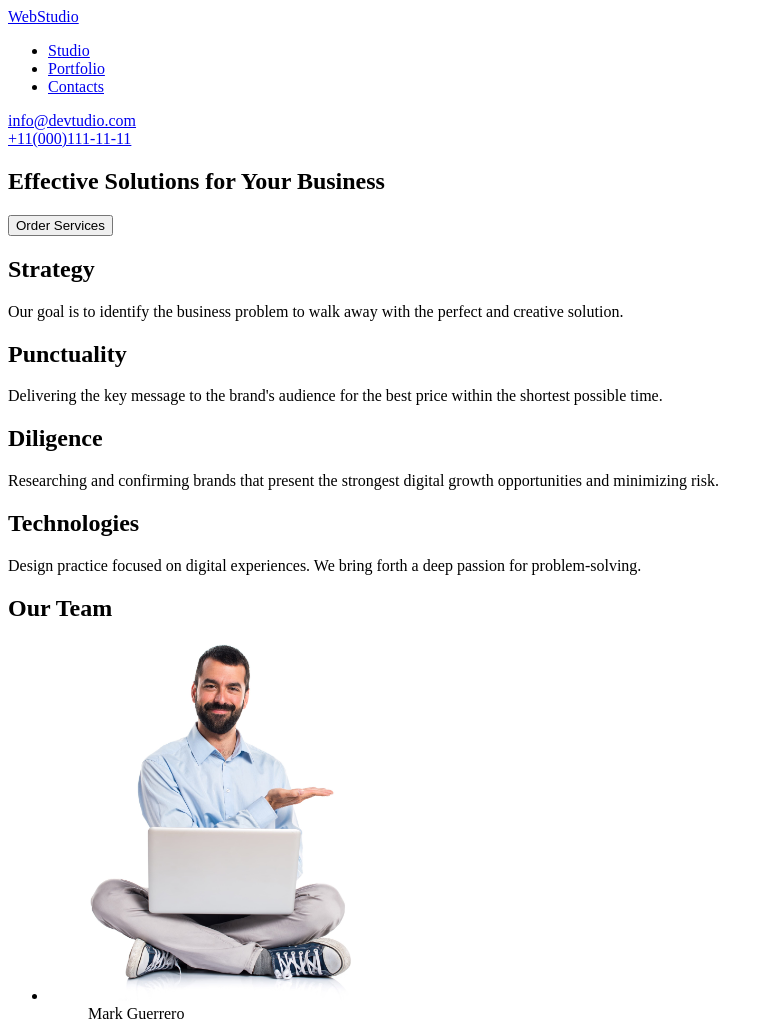
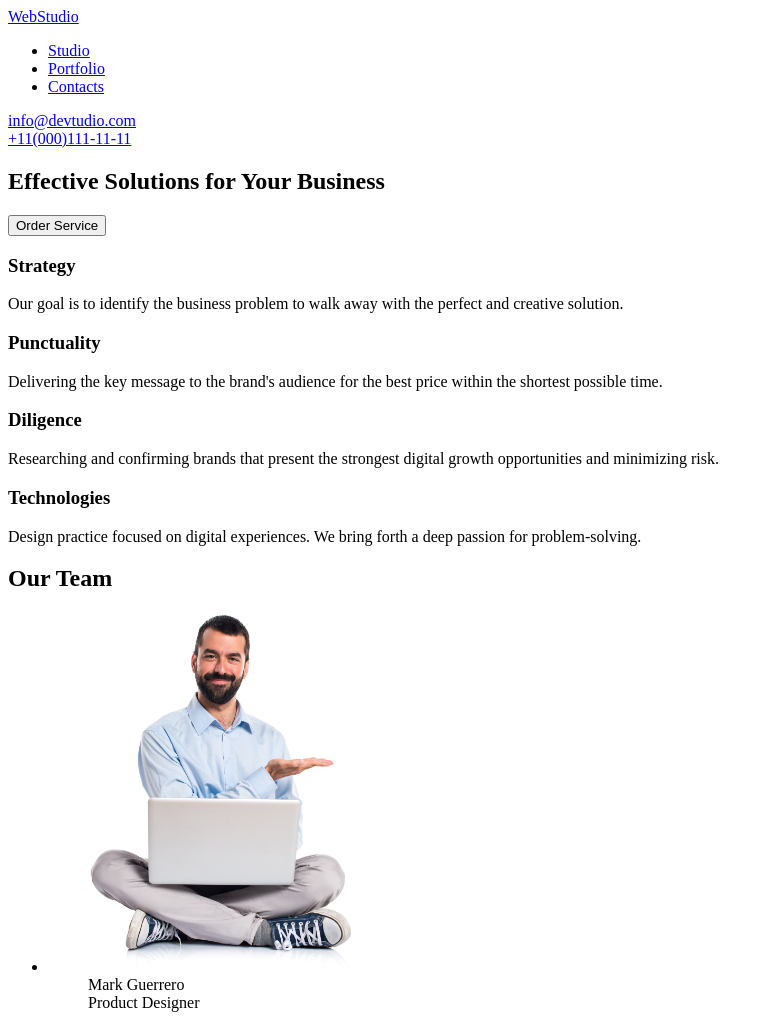
Before and after one commit to habibecinar/goit-markup-hw-01, a plain HTML site: page index.html in a window 1280 px wide. Shown: the top 1019 px of the page, without its empty margins (0-773 px from the left). Drawn offline with Linux system fonts and the light colour scheme.

Commit message:
homework

```diff
--- a/index.html
+++ b/index.html
@@ -26,22 +26,22 @@
     <main>
         <section id="title-main">
             <h1>Effective Solutions  for Your Business</h1>
-            <button>Order Services</button>
+            <button>Order Service</button>
         </section>
         <section id="strategy">
-            <h2>Strategy</h2>
+            <h3>Strategy</h3>
             <p>Our goal is to identify the business problem to walk away with the perfect and creative solution.</p>
         </section>
         <section id="punctuality">
-            <h2>Punctuality</h2>
+            <h3>Punctuality</h3>
             <p>Delivering the key message to the brand's audience for the best price within the shortest possible time.</p>
         </section>
         <section id="diligence">
-            <h2>Diligence</h2>
+            <h3>Diligence</h3>
             <p>Researching and confirming brands that present the strongest digital growth opportunities and minimizing risk.</p>
         </section>
         <section id="technologies">
-            <h2>Technologies</h2>
+            <h3>Technologies</h3>
             <p>Design practice focused on digital experiences. We bring forth a deep passion for problem-solving.</p>
         </section>
         <section id="team-card">
@@ -76,5 +76,10 @@
         </section>
     </main>
     <footer>
-        <a href="./index.html">WebStudio</a>
-        <p>Increase customer flow and boost sales for your business with digital marketing & growth solutions.</p>
+        <address>
+            <ul>
+        <li><a href="./index.html">WebStudio</a></li>
+       <li><p>Increase customer flow and boost sales for your business with digital marketing & growth solutions.</p></li>
+           </ul>
+        </address>
+    </footer>
```
